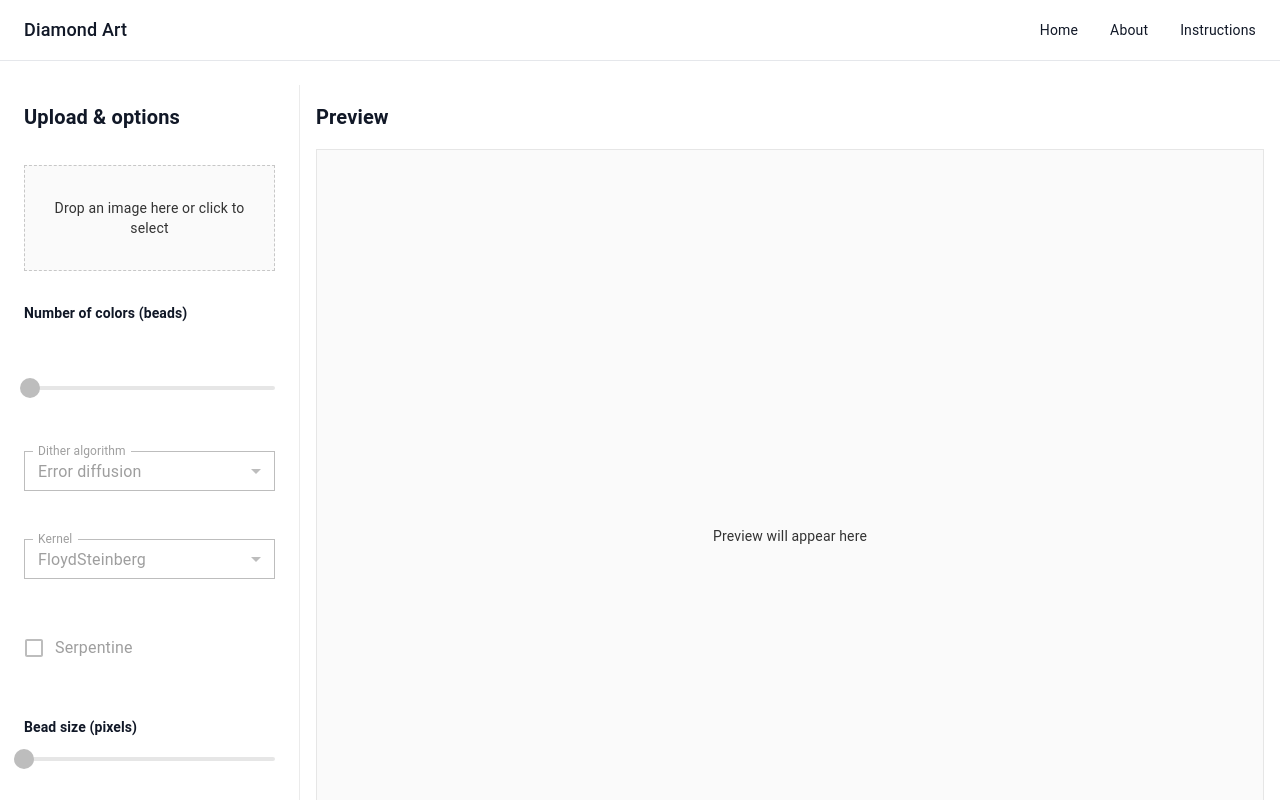
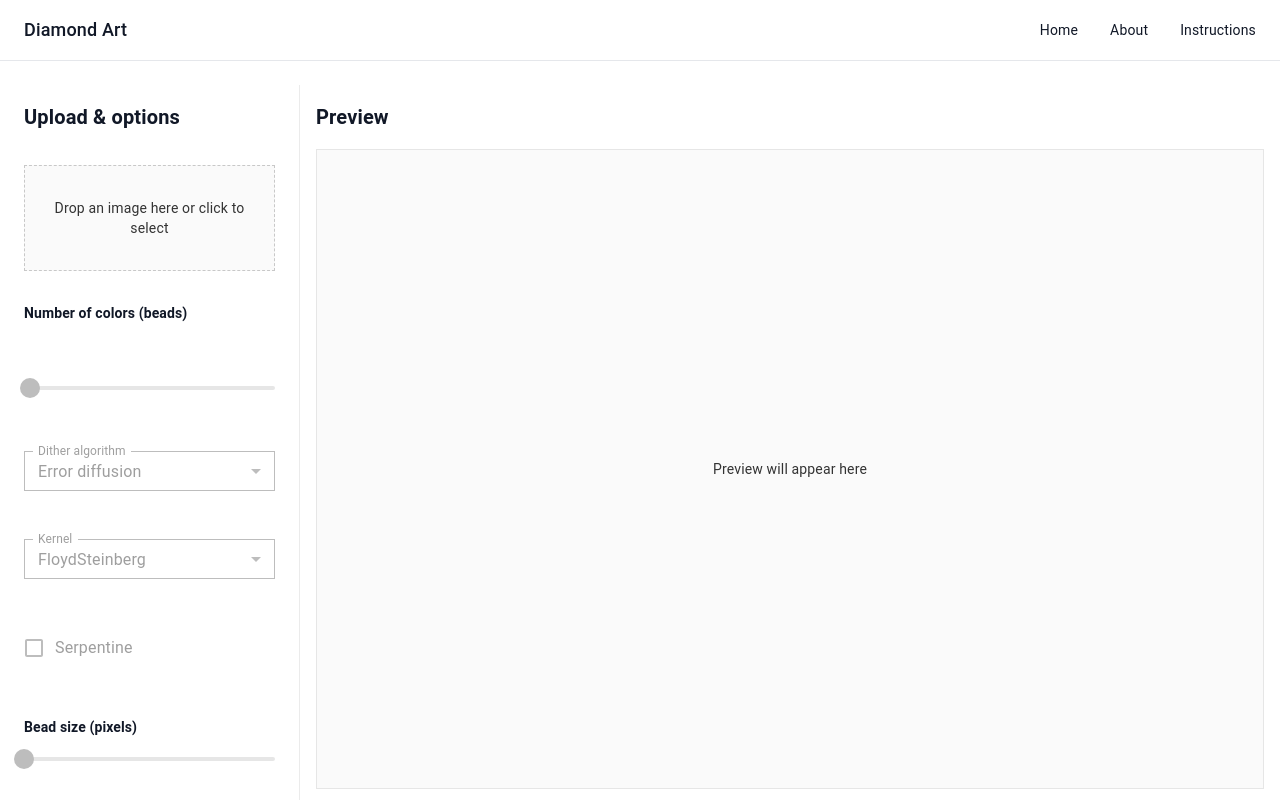
Before and after one commit to NickSaulnier/DiamondArt, a React app: page / in a window 1280 px wide. Shown: the top 800 px of the page. Built offline with nearby package versions, Linux system fonts and the light colour scheme.

Commit message:
Make the left sidebar scrollable and fix the height of both the left sidebar and canvas preview

```diff
--- a/src/App.tsx
+++ b/src/App.tsx
@@ -88,7 +88,8 @@ function App() {
             display: 'grid',
             gridTemplateColumns: { xs: '1fr', md: '300px 1fr' },
             width: '100%',
-            minHeight: 'calc(100vh - 120px)',
+            height: { md: 'calc(100vh - 80px)' },
+            minHeight: { xs: 'calc(100vh - 120px)' },
             alignItems: 'stretch',
           }}
         >
@@ -100,6 +101,12 @@ function App() {
               px: 3,
               py: 2,
               borderRight: { md: '1px solid rgba(0,0,0,0.08)' },
+              width: { md: 300 },
+              maxWidth: { md: 300 },
+              height: { md: 'calc(100vh - 80px)' },
+              maxHeight: { md: 'calc(100vh - 80px)' },
+              overflowY: 'auto',
+              flexShrink: 0,
             }}
           >
             <Typography variant="h6" fontWeight={600}>
@@ -128,6 +135,9 @@ function App() {
               flexDirection: 'column',
               flex: 1,
               minWidth: 0,
+              height: { md: 'calc(100vh - 80px)' },
+              maxHeight: { md: 'calc(100vh - 80px)' },
+              overflow: 'hidden',
               px: 2,
               py: 2,
             }}
--- a/src/components/PreviewPanel.tsx
+++ b/src/components/PreviewPanel.tsx
@@ -48,7 +48,7 @@ export function PreviewPanel({
           alignItems: 'center',
           justifyContent: 'center',
           flex: 1,
-          minHeight: '70vh',
+          minHeight: 0,
           p: 3,
         }}
       >
@@ -59,7 +59,7 @@ export function PreviewPanel({
             style={{
               maxWidth: '100%',
               height: 'auto',
-              maxHeight: '85vh',
+              maxHeight: '100%',
               objectFit: 'contain',
             }}
             width={width}
```
